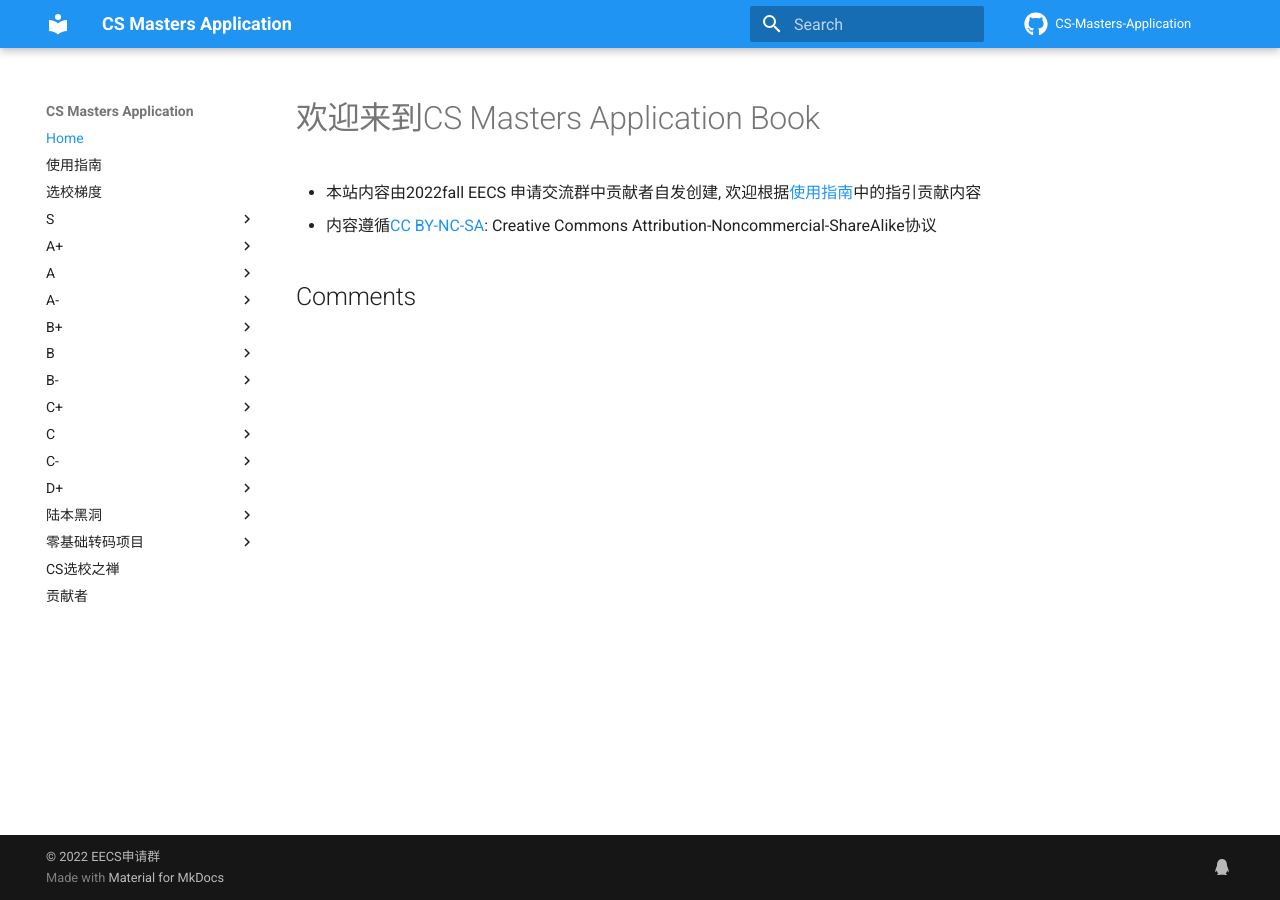
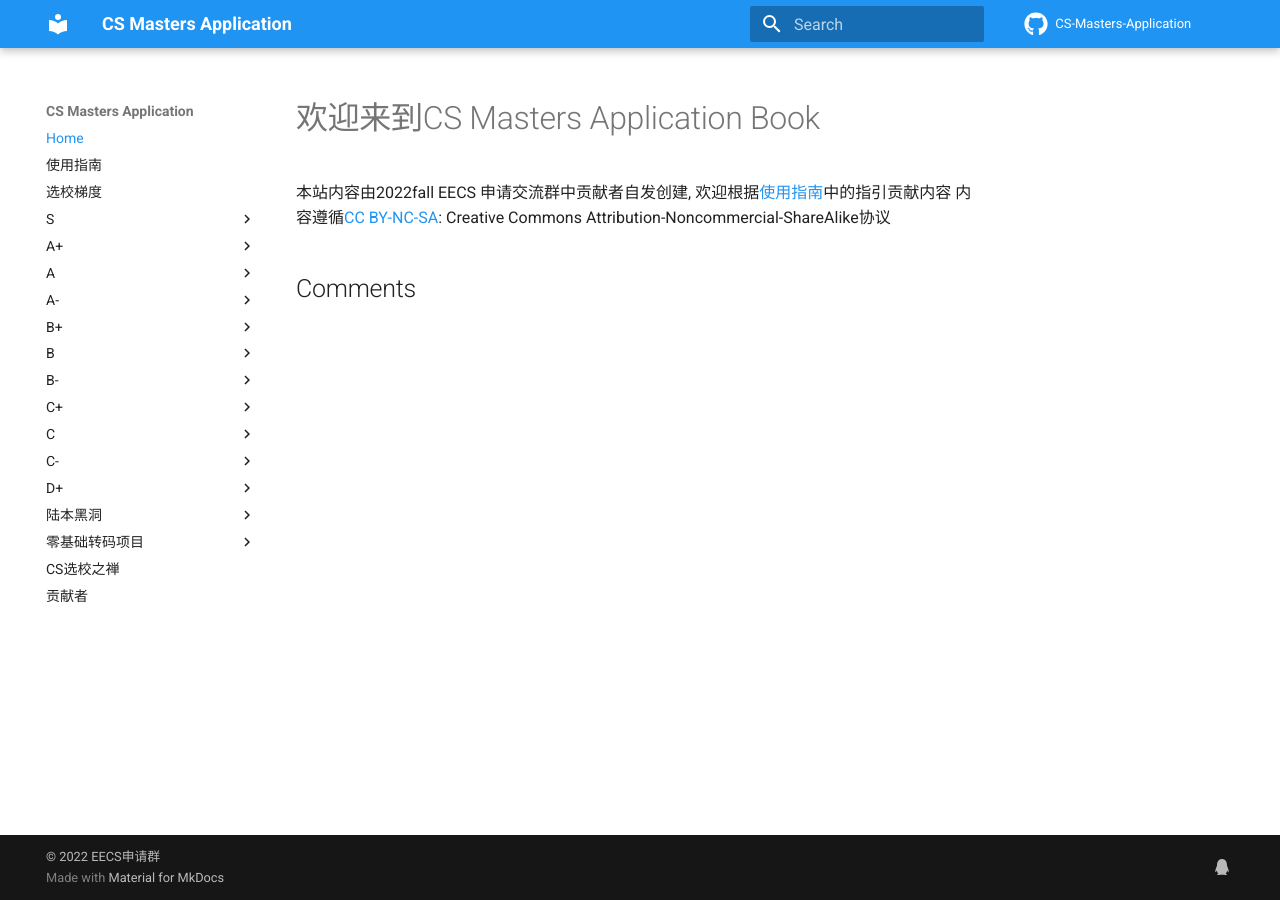
Before and after one commit to opencsapp/opencsapp.github.io, an MkDocs documentation site: the page built from docs/index.md, in a window 1280 px wide. Built offline with MkDocs 1.6.1 and Material for MkDocs 9.7.7, drawn with Linux system fonts in a browser that asks for light colours; comment, search, counter and statistics services are not loaded.

```diff
--- a/docs/index.md
+++ b/docs/index.md
@@ -1,4 +1,4 @@
 # 欢迎来到CS Masters Application Book
 
-- 本站内容由2022fall EECS 申请交流群中贡献者自发创建, 欢迎根据[使用指南](使用指南.md)中的指引贡献内容
-- 内容遵循[CC BY-NC-SA](https://creativecommons.org/licenses/by-nc-sa/4.0/): Creative Commons Attribution-Noncommercial-ShareAlike协议
+本站内容由2022fall EECS 申请交流群中贡献者自发创建, 欢迎根据[使用指南](使用指南.md)中的指引贡献内容
+内容遵循[CC BY-NC-SA](https://creativecommons.org/licenses/by-nc-sa/4.0/): Creative Commons Attribution-Noncommercial-ShareAlike协议
```
